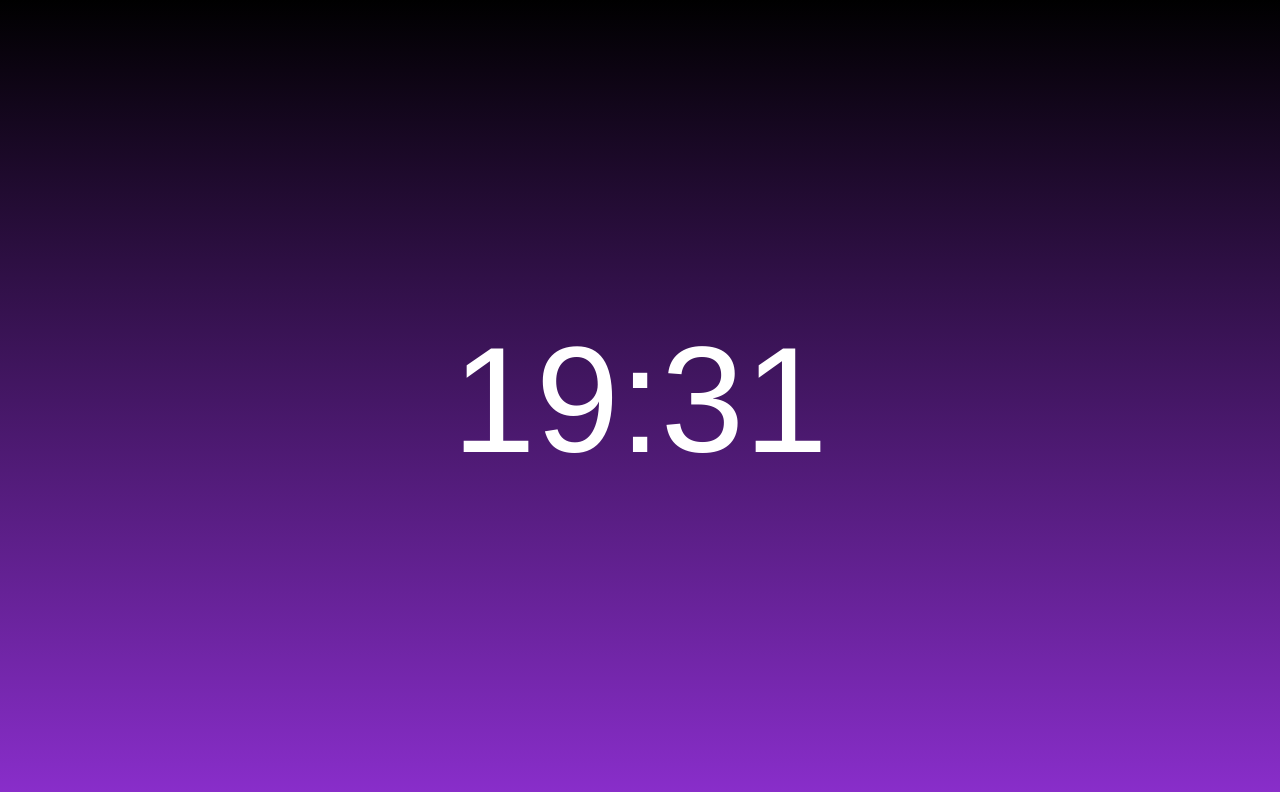
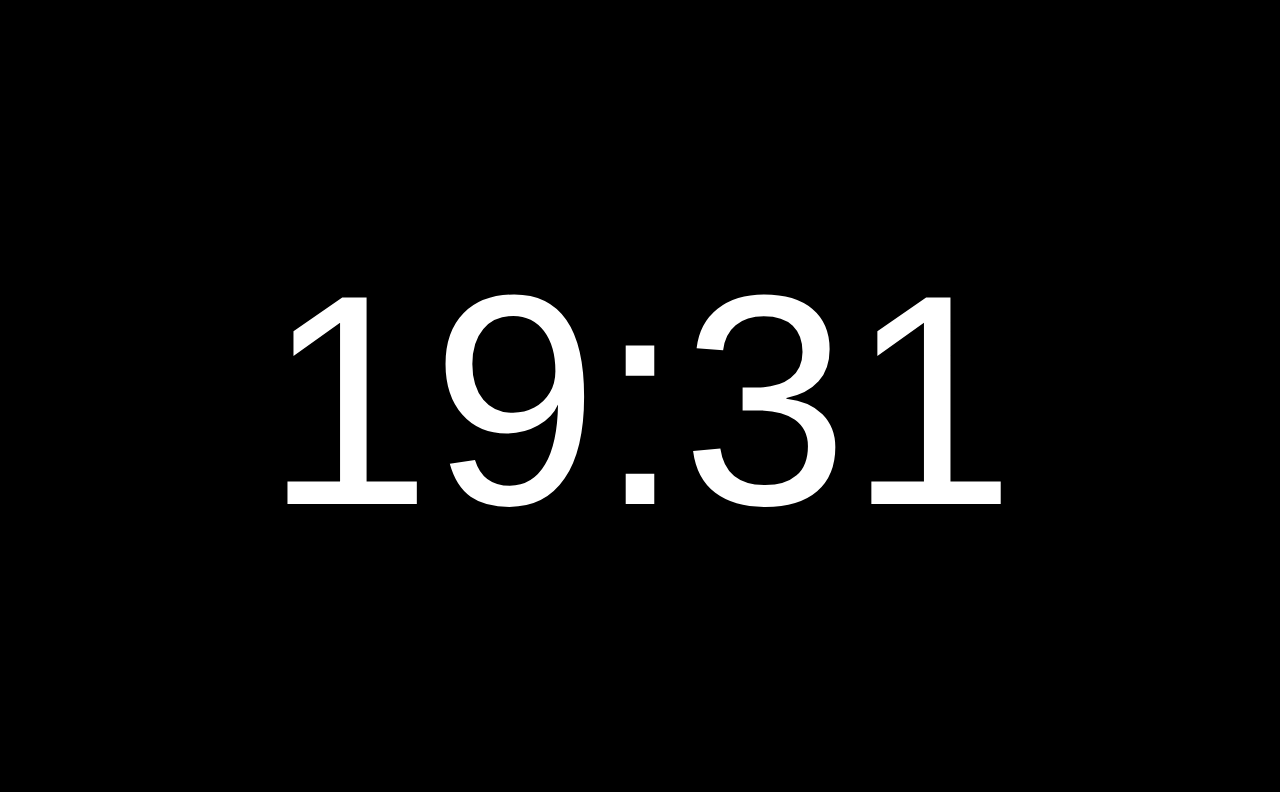
Before and after one commit to alarky/webclock, a website: page src/index.html in a window 1280 px wide. Drawn offline with nearby package versions, Linux system fonts and the light colour scheme.

Commit message:
support multi device

```diff
--- a/package.json
+++ b/package.json
@@ -10,5 +10,8 @@
   "license": "ISC",
   "devDependencies": {
     "gulp": "^3.9.1"
+  },
+  "dependencies": {
+    "jquery": "^3.0.0"
   }
 }
--- a/src/css/style.css
+++ b/src/css/style.css
@@ -1,16 +1,26 @@
 body {
     margin: 0;
+    padding: 0;
 
-    background: linear-gradient(#000000, #8A2ECC);
+    width: 100vw;
+    height: 100vh;
 
+    /*background: linear-gradient(#000000, #8A2ECC);*/
+    background-color: gray;
     color: white;
-    font-size: 150px;
     font-family: 'Yu Gothic', 'HelveticaNeue-UltraLight', sans-serif;
 }
 
 .box {
+    margin: 0;
+    padding: 0;
+    position: fixed;
+    top: 0;
+    left: 0;
     width: 100vw;
     height: 100vh;
+
+    font-size: 150px;
 
     display: flex;
     display: -webkit-flex;
@@ -19,3 +29,10 @@ body {
     justify-content: center;
     -webkit-justify-content: center;
 }
+
+@media screen and (max-width: 320px) {
+    .box { font-size: 100px }
+}
+@media screen and (min-width: 800px) {
+    .box { font-size: 300px }
+}
--- a/src/index.html
+++ b/src/index.html
@@ -2,16 +2,21 @@
 <html lang="en">
 <head>
     <meta charset="UTF-8">
-    <meta name="viewport" content="width=device-width, initial-scale=1.0, minimum-scale=1.0, maximum-scale=1.0, user-scalable=no">
+    <meta name="viewport" content="width=device-width, initial-scale=1.0, minimum-scale=1.0, maximum-scale=1.0, user-scalable=no, minimal-ui">
+    <meta name="apple-mobile-web-app-capable" content="yes">
 
     <title>webclock</title>
 
     <link rel="stylesheet" href="css/style.css">
+    <script src="https://ajax.googleapis.com/ajax/libs/jquery/3.0.0/jquery.min.js"></script>
+    <script src="js/script.js"></script>
 </head>
 <body>
 
-    <div class="box"><span id="clockText"></span></div>
+    <div class="box" id="container"></div>
 
-    <script src="js/script.js"></script>
+    <div class="box" id="box"><span id="clockText"></span></div>
+
+
 </body>
 </html>
--- a/src/js/script.js
+++ b/src/js/script.js
@@ -1,13 +1,27 @@
+$(document).ready(function() {
+    // clock
     function fmt02(num) {
-    if ( num < 10 ) {
-        return "0" + num;
+        return ("0" + num).slice(-2);
     }
-    return num;
-}
+
     function update() {
         var now = new Date();
         document.getElementById("clockText").innerHTML =
-        fmt02( now.getHours() ) + ":" + fmt02( now.getMinutes() );
+            fmt02(now.getHours()) + ":" + fmt02(now.getMinutes());
     }
+
     update();
-setInterval('update()',1000);
+    setInterval(update, 1000);
+
+    // canvas
+    var canvas = document.createElement("canvas");
+    //canvas.width = window.innerWidth / window.devicePixelRatio;
+    //canvas.height = window.innerHeight / window.devicePixelRatio;
+    canvas.classList.add("box");
+
+    document.getElementById("container").appendChild(canvas);
+
+    var context = canvas.getContext("2d");
+
+    context.fillRect(0, 0, canvas.width, canvas.height);
+});
```
Lines whose indentation alone changed are shown as unchanged.
